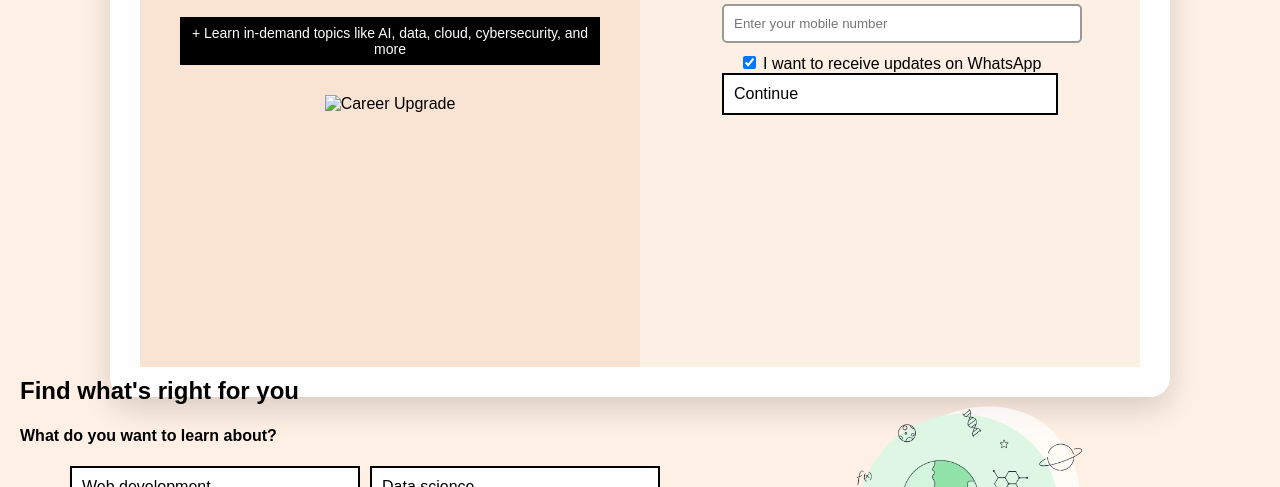
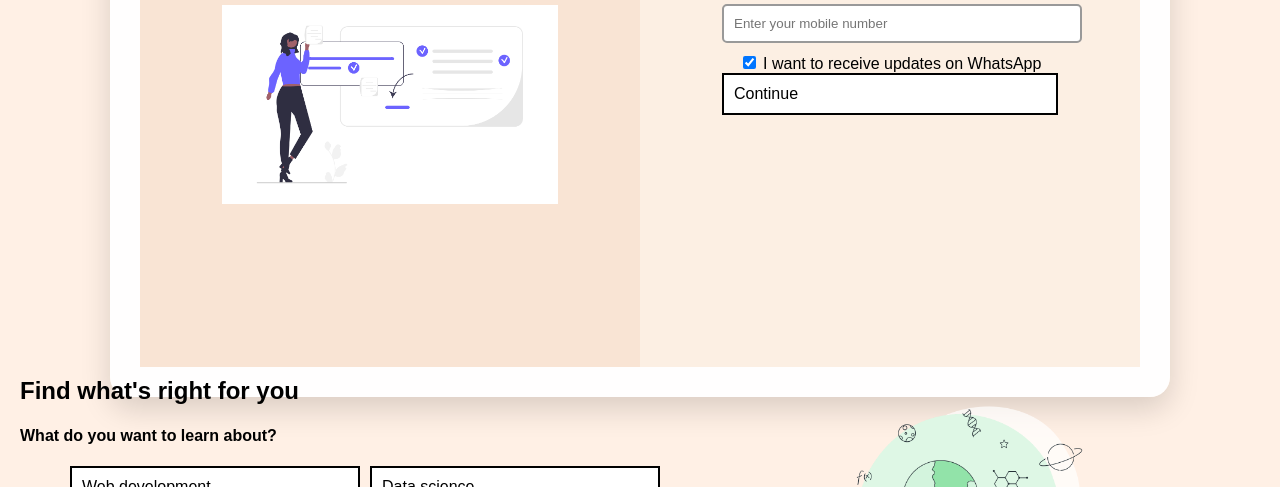
Before and after one commit to Pritam7847/e-learning-IITBBS, a website: page index.html in a window 1280 px wide. Shown: the part 613-1100 px from the top of the page. Drawn offline with Linux system fonts and the light colour scheme; files whose address does not match are found by name.

Commit message:
Update index.html

```diff
--- a/index.html
+++ b/index.html
@@ -47,7 +47,7 @@
                 <h1>UPGRADE YOUR CAREER</h1>
                 <p>+ Get guided paths and interactive lessons for all skill levels</p>
                 <p>+ Learn in-demand topics like AI, data, cloud, cybersecurity, and more</p>
-                <img src="images/undraw_learning_2jue.png" alt="Career Upgrade">
+                <img src="undraw_learning_2jue.png" alt="Career Upgrade">
             </div>
 
             <div class="right-section">
```
